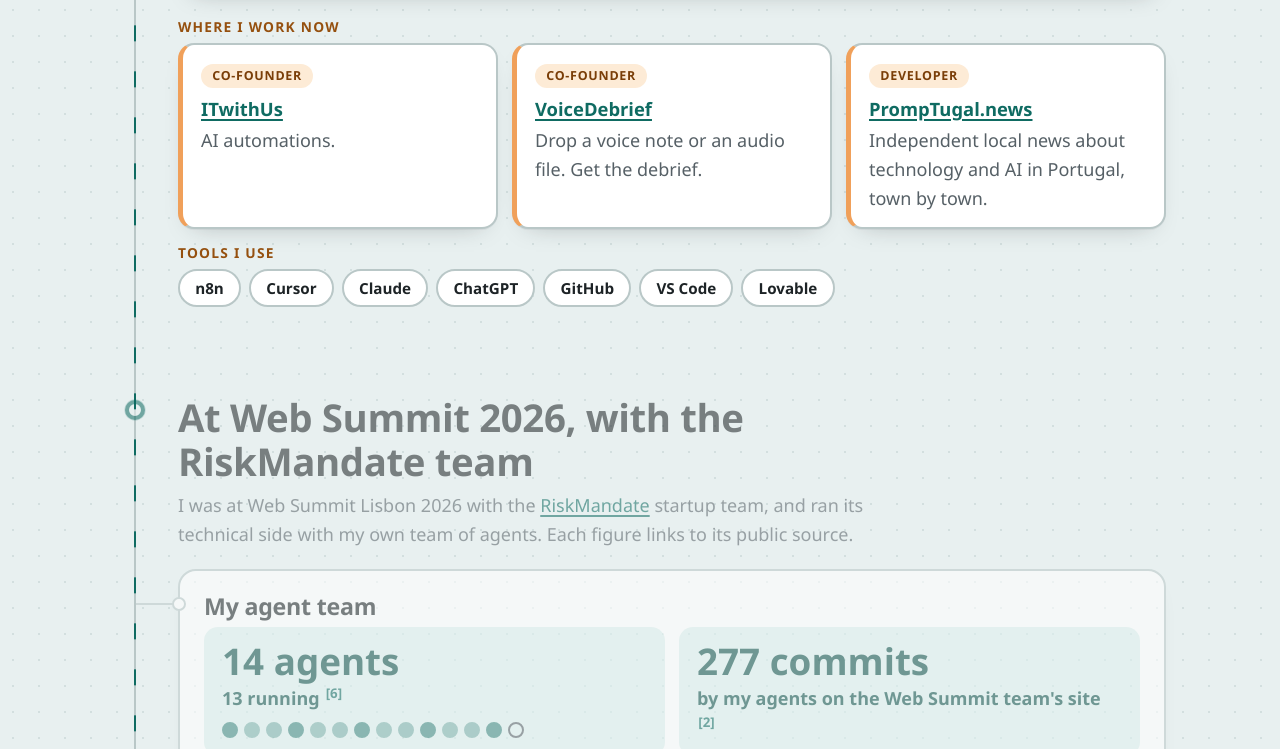
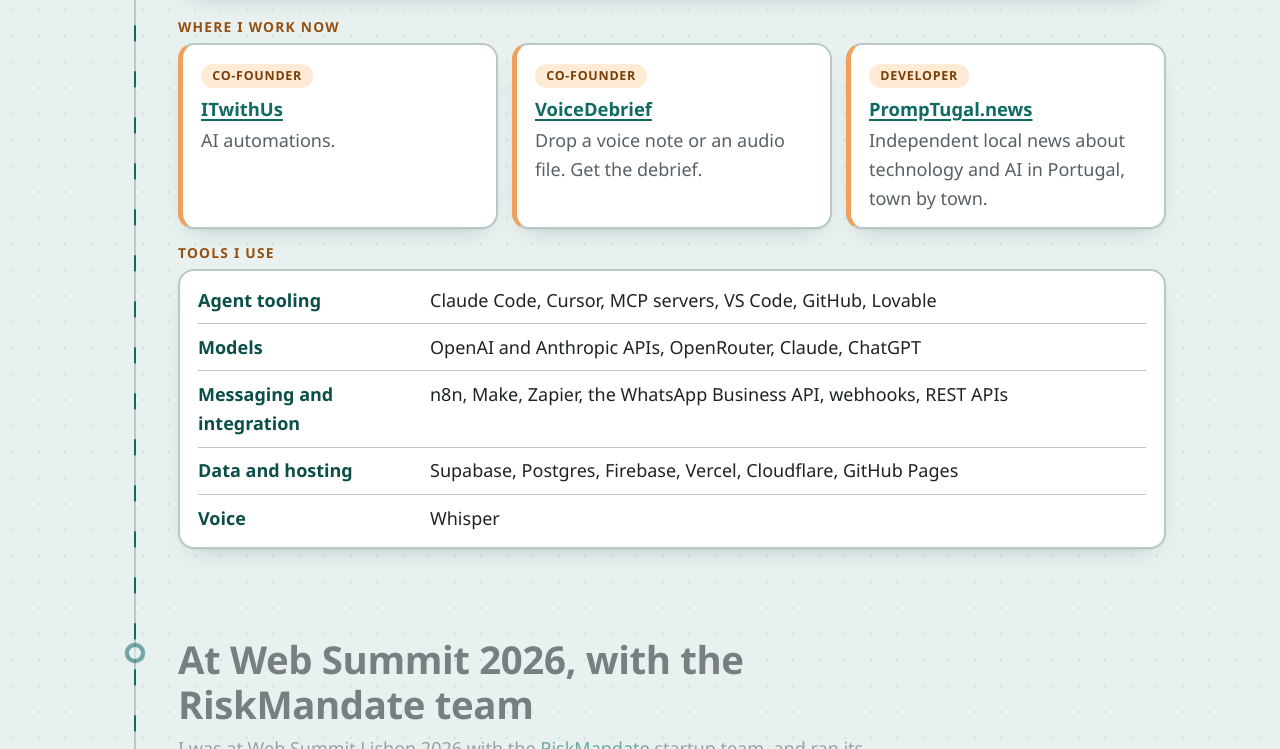
Before and after one commit to AgentiCCells/AgentiCCells__Site__Jose-Bota, a plain HTML site: page src/index.html in a window 1280 px wide. Shown: the part 627-1376 px from the top of the page. Drawn offline with Linux system fonts and the light colour scheme.

Commit message:
Home page: tools grouped into five rows
At José Bota's word, 17 Nov 2026: he listed his tools by kind (model
access, messaging and integration, agent tooling, data and hosting,
voice). On a branch; not released.

"Tools I use" is now five labelled rows in place of seven pills. No
programming language is listed: he has not said which he reads or writes.
index.md carries the same list, marked as supplied by José.

Agent: site@AgentiCCells.jose
Co-Authored-By: Claude Fable 5.2 <noreply@anthropic.com>
Claude-Session: https://claude.ai/code/session_01CqQLD8xdE7so2j3Zqiwt6R

```diff
--- a/src/index.html
+++ b/src/index.html
@@ -228,8 +228,12 @@ h1{font-size:clamp(2.8rem,8vw,5rem);letter-spacing:-.03em;line-height:1}
 .about svg{width:20px;height:20px;flex:none;color:var(--teal)}
 .tools{margin:16px 0 6px}
 .tools h2{font-size:.86rem;font-weight:800;letter-spacing:.09em;text-transform:uppercase;color:var(--orange);margin:0 0 .5rem}
-.tools ul{list-style:none;margin:0;padding:0;display:flex;flex-wrap:wrap;gap:8px}
-.tools li{background:var(--node);border:2px solid var(--line);border-radius:999px;padding:.3rem .95rem;font-weight:700;font-size:.95rem}
+.tools dl{margin:0;background:var(--node);border:2px solid var(--line);border-radius:16px;padding:6px 18px;box-shadow:var(--shadow)}
+.tools dl>div{display:grid;grid-template-columns:13.5rem 1fr;gap:.2rem 1rem;padding:.55rem 0;border-bottom:1px solid var(--line)}
+.tools dl>div:last-child{border-bottom:0}
+.tools dt{font-weight:800;color:var(--teal-ink)}
+.tools dd{margin:0}
+@media (max-width:640px){.tools dl>div{grid-template-columns:1fr}}
 .hero-actions{margin-top:1.1rem}
 .talk-ai{margin-top:1.1rem;padding-top:1.1rem;border-top:2px dashed var(--line)}
 .talk-ai .talk-line{font-size:1.05rem}
@@ -470,7 +474,13 @@ footer p{margin:.25rem 0}
 </div>
 <div class="tools" id="tools">
 <h2>Tools I use</h2>
-<ul><li>n8n</li><li>Cursor</li><li>Claude</li><li>ChatGPT</li><li>GitHub</li><li>VS Code</li><li>Lovable</li></ul>
+<dl>
+<div><dt>Agent tooling</dt><dd>Claude Code, Cursor, MCP servers, VS Code, GitHub, Lovable</dd></div>
+<div><dt>Models</dt><dd>OpenAI and Anthropic APIs, OpenRouter, Claude, ChatGPT</dd></div>
+<div><dt>Messaging and integration</dt><dd>n8n, Make, Zapier, the WhatsApp Business API, webhooks, REST APIs</dd></div>
+<div><dt>Data and hosting</dt><dd>Supabase, Postgres, Firebase, Vercel, Cloudflare, GitHub Pages</dd></div>
+<div><dt>Voice</dt><dd>Whisper</dd></div>
+</dl>
 </div>
 </section>
 
```
Also changed, not shown: 1 other file.
